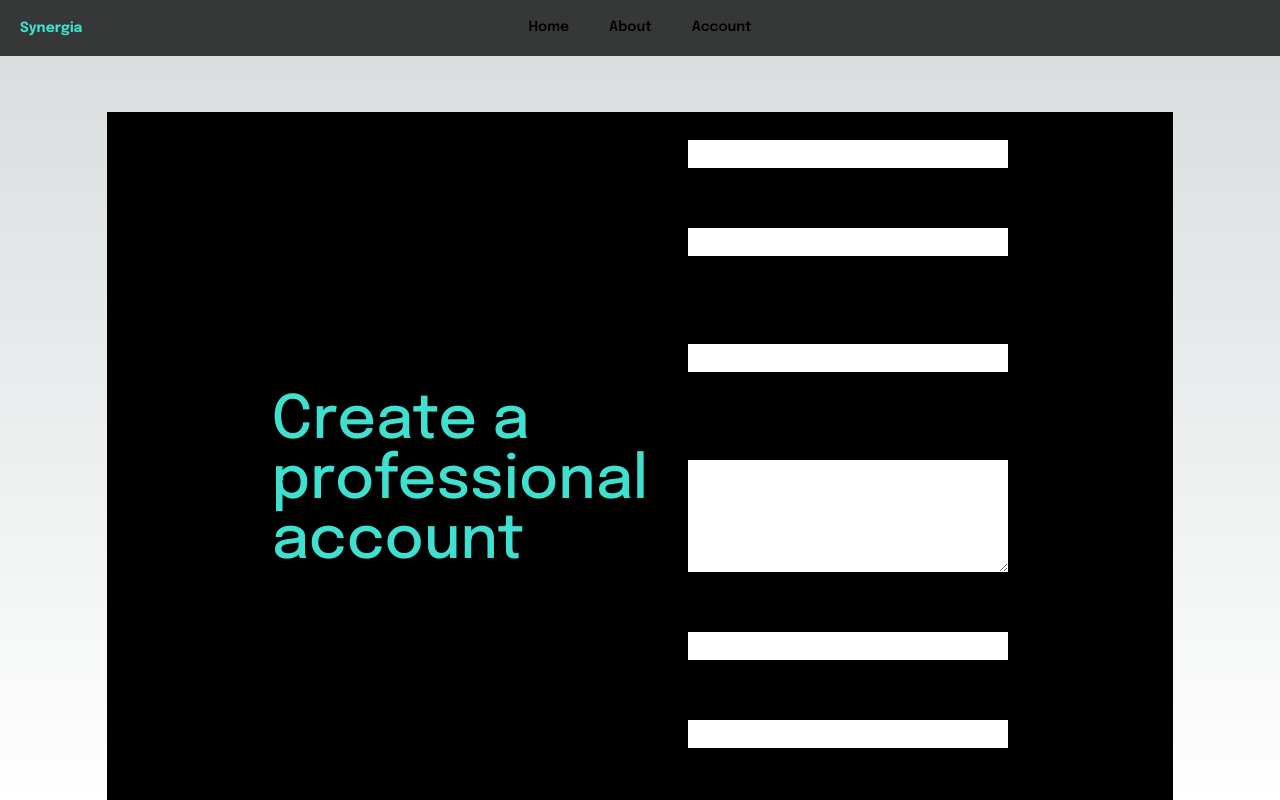
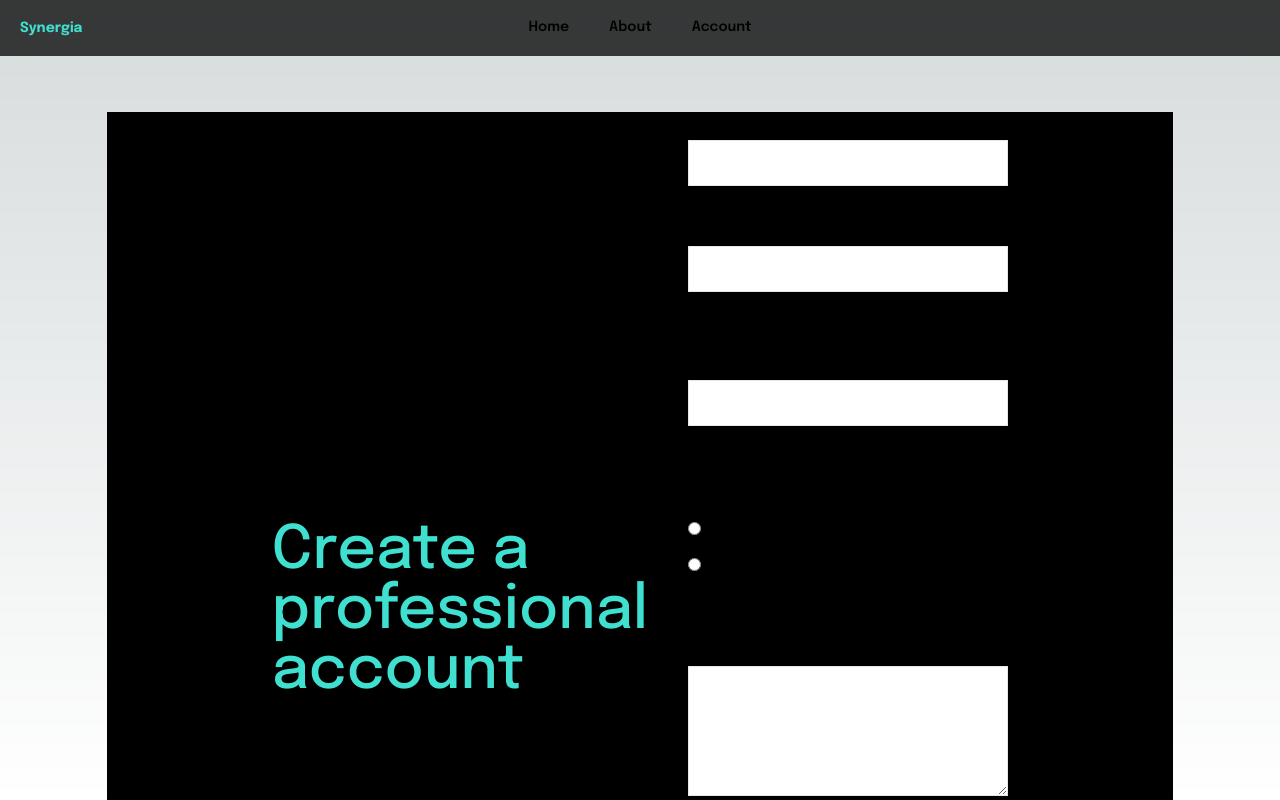
Before and after one commit to tizianocarranza/synergia, a Next.js app: page /sign-up/professional in a window 1280 px wide. Shown: the top 800 px of the page. Built offline with nearby package versions, Linux system fonts and the light colour scheme.

Commit message:
Professionals sign up first stage and cards redesign

```diff
--- a/src/app/globals.css
+++ b/src/app/globals.css
@@ -106,3 +106,16 @@ body {
 .card-top-selected {
   @apply lg:hover:h-full
 }
+
+.input-error {
+  @apply mt-2 text-sm text-red-300;
+}
+.form-error {
+  @apply mt-3 text-md text-red-300 font-semibold;
+}
+.form-success {
+  @apply mt-3 text-md text-green-300 font-semibold;
+}
+.scroll-container::-webkit-scrollbar {
+  visibility: hidden;
+}
--- a/src/app/lib/config/db.js
+++ b/src/app/lib/config/db.js
@@ -1,4 +1,3 @@
-import { CONNREFUSED } from "dns";
 import mongoose from "mongoose";
 
 global.mongoose = {
--- a/src/app/lib/config/models/professional.ts
+++ b/src/app/lib/config/models/professionals.ts
@@ -20,6 +20,7 @@ const professionalSchema = new Schema({
     },
 });
 
+console.log(mongoose.models);
 const Professionals = mongoose.models.Professionals || mongoose.model("Professionals" /* model */, professionalSchema /* schema */, "Professionals" /* coll */);
 
 export default Professionals;
--- a/src/app/lib/data/actions.ts
+++ b/src/app/lib/data/actions.ts
@@ -0,0 +1,91 @@
+"use server"
+
+import { dbConnect } from "../config/db";
+import Professionals from "../config/models/professionals";
+import { z } from "zod"
+import { specialties } from "../definitions"
+
+/* Form Schemas */
+const userFormSchema = z.object({
+    name: z.string().min(2, "Please enter your name."),
+    email: z.string().email("Please enter a valid email address."),
+    password: z.string().min(8, "Your password should have at least 8 characters."),
+    description: z.string().min(50, "Tell us a bit more! Your description should be at least 50 characters long."),
+    image: z.string().optional()
+});
+
+const professionalFormSchema = userFormSchema.extend({
+    experience: z.coerce.number().gt(0, { /* Coerce pasa a number el string que recibe del form */
+        message: "Please enter a valid number of years of experience (at least 1 year).",
+    }).lt(21, {
+        message: "Please enter a valid number of years of experience (maximum 20 years)."
+    }),
+    specialty: z.enum(specialties, {
+        message: "Please select your area of specialty.",
+        invalid_type_error: "Oops! That doesn't seem like a valid specialty. Please select one from the list."
+    }),
+    employmentStatus: z.enum(["employed", "unemployed"], {
+        message: "Please select your current employment status.",
+        invalid_type_error: "Please select your current employment status from the available options."
+    })
+});
+
+//Form States
+export type ProfessionalState = {
+    errors?: {
+        name?: string[];
+        email?: string[];
+        password?: string[];
+        description?: string[];
+        image?: string[];
+        experience?: string[];
+        specialty?: string[];
+        employmentStatus?: string[];
+    } | null;
+    message?: string | null;
+};
+
+
+export const professionalSignUpFormAction = async (prevState: ProfessionalState, formData: FormData) => {
+
+    const rawProfessionalFormData = Object.fromEntries(formData.entries());
+    const validatedProfessionalFormData = professionalFormSchema.safeParse(rawProfessionalFormData); //Llamar al form-control
+
+    if (!validatedProfessionalFormData.success) {
+        return {
+            ...prevState,
+            errors: validatedProfessionalFormData.error.flatten().fieldErrors,
+            message: "Missing Fields, please submit the required information to create an account."
+        }
+    }
+
+    const newState = {
+        ...prevState,
+        errors: null,
+        message: null,
+    }
+
+    const professional = validatedProfessionalFormData.data;
+
+    console.log(professional)
+
+    try {
+        await dbConnect();
+
+        await Professionals.create({ ...professional });
+
+        return {
+            ...newState,
+            message: "Account created succesfully"
+        }
+
+    } catch (error) {
+        console.error("Error creating professional: ", error);
+
+        return {
+            ...newState,
+            message: "An error occurred while creating the account."
+        }
+    }
+
+}
--- a/src/app/lib/data/read.ts
+++ b/src/app/lib/data/read.ts
@@ -1,6 +1,8 @@
+"use server"
+
 import { dbConnect } from "@/app/lib/config/db"
-import Professionals from "../config/models/professional"
-import Organizations from "../config/models/organization"
+import Professionals from "../config/models/professionals"
+import Organizations from "../config/models/organizations"
 import { formatOrganizations, formatProfessionals } from "../utils"
 
 //Professionals
--- a/src/app/ui/account/sign-up-forms.tsx
+++ b/src/app/ui/account/sign-up-forms.tsx
@@ -1,50 +1,180 @@
-import { specialties, areas } from "@/app/lib/definitions"
-import { PrimaryButton } from "../buttons/buttons"
+"use client"
+
+import { specialties, areas } from "@/app/lib/definitions";
+import { PrimaryButton } from "../buttons/buttons";
+import { professionalSignUpFormAction } from "@/app/lib/data/actions";
+import { useActionState } from "react";
+import { ProfessionalState } from "@/app/lib/data/actions";
 
 export function ProfessionalSignUpForm() {
+    const initialState: ProfessionalState = {
+        errors: {},
+        message: null,
+    };
+
+    const [state, formAction] = useActionState(professionalSignUpFormAction, initialState);
+
     return (
-        <form action="" className="flex flex-col gap-14 w-80">
+        <form action={formAction} className="flex flex-col gap-14 w-80">
+            <div className="flex flex-col gap-8">
+                <div className="flex flex-col">
+                    <label htmlFor="name">What&apos;s your first name?</label>
+                    <input
+                        type="text"
+                        name="name"
+                        id="name"
+                        aria-describedby="name-error"
+                        className="border p-2"
+                    />
+                    <div id="name-error" aria-live="polite" aria-atomic="true">
+                        {state.errors?.name &&
+                            state.errors.name.map((error: string, index: number) => (
+                                <p className="input-error" key={index}>{error}</p>
+                            ))
+                        }
+                    </div>
+                </div>
 
-            <div className="flex flex-col gap-8">
-                <div className=" flex flex-col">
-                    <label htmlFor="name">What&apos;s your first name?</label>
-                    <input type="text" name="name" />
-                </div>
                 <div className="flex flex-col">
                     <label htmlFor="specialty">What are you good at?</label>
-                    <input list="specialties" name="specialty" />
+                    <input
+                        list="specialties"
+                        name="specialty"
+                        id="specialty"
+                        className="border p-2"
+                    />
                     <datalist id="specialties">
-                        {
-                            specialties.map(specialty => (
-                                <option key={specialty}>{specialty}</option>
+                        {specialties.map(specialty => (
+                            <option key={specialty} value={specialty}>{specialty}</option>
+                        ))}
+                    </datalist>
+                    <div id="specialty-error" aria-live="polite" aria-atomic="true">
+                        {state.errors?.specialty &&
+                            state.errors.specialty.map((error: string, index: number) => (
+                                <p className="input-error" key={index}>{error}</p>
                             ))
                         }
-                    </datalist>
+                    </div>
                 </div>
+
                 <div className="flex flex-col">
-                    <label htmlFor="years">How many years of experience do you have?</label>
-                    <input max={20} min={1} type="number" name="years" />
+                    <label htmlFor="experience">How many years of experience do you have?</label>
+                    <input
+                        type="number"
+                        name="experience"
+                        id="experience"
+                        min={1}
+                        max={20}
+                        className="border p-2"
+                    />
+                    <div id="experience-error" aria-live="polite" aria-atomic="true">
+                        {state.errors?.experience &&
+                            state.errors.experience.map((error: string, index: number) => (
+                                <p className="input-error" key={index}>{error}</p>
+                            ))
+                        }
+                    </div>
                 </div>
+
+                <div className="flex flex-col">
+                    <label htmlFor="employmentStatus">What&apos;s your current employment status?</label>
+                    <div className="flex flex-col gap-2">
+                        <div className="flex items-center gap-3">
+                            <input
+                                type="radio"
+                                name="employmentStatus"
+                                id="employed"
+                                value="employed"
+                            />
+                            <label htmlFor="employed">Employed</label>
+                        </div>
+                        <div className="flex items-center gap-3">
+                            <input
+                                type="radio"
+                                name="employmentStatus"
+                                id="unemployed"
+                                value="unemployed"
+                            />
+                            <label htmlFor="unemployed">Unemployed</label>
+                        </div>
+                    </div>
+
+
+                    <div id="employmentStatus-error" aria-live="polite" aria-atomic="true">
+                        {state.errors?.employmentStatus &&
+                            state.errors.employmentStatus.map((error: string, index: number) => (
+                                <p className="input-error" key={index}>{error}</p>
+                            ))
+                        }
+                    </div>
+                </div>
+
                 <div className="flex flex-col">
                     <label htmlFor="description">Give us a brief description of yourself as a professional</label>
-                    <textarea name="description" rows={4} minLength={50} />
+                    <textarea
+                        name="description"
+                        id="description"
+                        rows={4}
+                        minLength={50}
+                        className="border p-2"
+                    />
+                    <div id="description-error" aria-live="polite" aria-atomic="true">
+                        {state.errors?.description &&
+                            state.errors.description.map((error: string, index: number) => (
+                                <p className="input-error" key={index}>{error}</p>
+                            ))
+                        }
+                    </div>
                 </div>
+
                 <div className="flex flex-col">
                     <label htmlFor="email">Write your email</label>
-                    <input type="email" name="email" />
+                    <input
+                        type="email"
+                        name="email"
+                        id="email"
+                        className="border p-2"
+                    />
+                    <div id="email-error" aria-live="polite" aria-atomic="true">
+                        {state.errors?.email &&
+                            state.errors.email.map((error: string, index: number) => (
+                                <p className="input-error" key={index}>{error}</p>
+                            ))
+                        }
+                    </div>
                 </div>
+
                 <div className="flex flex-col">
                     <label htmlFor="password">Create a password</label>
-                    <input type="password" name="password" />
+                    <input
+                        type="password"
+                        name="password"
+                        id="password"
+                        className="border p-2"
+                    />
+                    <div id="password-error" aria-live="polite" aria-atomic="true">
+                        {state.errors?.password &&
+                            state.errors.password.map((error: string, index: number) => (
+                                <p className="input-error" key={index}>{error}</p>
+                            ))
+                        }
+                    </div>
                 </div>
             </div>
 
-            <PrimaryButton type="submit">
-                <p className="text-brand">Create account</p>
-            </PrimaryButton>
+            <div className="">
+                <PrimaryButton type="submit">
+                    <p className="text-brand">Create account</p>
+                </PrimaryButton>
+
+                {state.message && (
+                    <p className={state.errors ? "form-error" : "form-success"}>{state.message}</p>
+                )}
+            </div>
         </form>
-    )
+    );
 }
+
 
 export function OrganizationSignUpForm() {
     return (
--- a/src/app/ui/cards/organization-card.tsx
+++ b/src/app/ui/cards/organization-card.tsx
@@ -41,7 +41,7 @@ export default function OrganizationCard({ organization }: { organization: organ
 
     return (
             <div
-                className="relative flex items-center justify-center h-80 w-80 lg:h-96 lg:w-96 rounded-md text-white text-center list-none transition 300ms ease-in-out"
+                className="relative flex items-center justify-center h-80 w-80 lg:h-96 lg:w-96 rounded-md text-white text-center text-xl list-none transition 300ms ease-in-out"
                 style={{ backgroundColor: topHover || bottomHover ? organization.cardColor : "black", border: `5px solid ${organization.color}` }}
             >
                 <div className="relative h-5/6 w-5/6 rounded-md overflow-hidden">
@@ -61,11 +61,13 @@ export default function OrganizationCard({ organization }: { organization: organ
                                 bottomHover ?
                                     (
                                         <>
-                                            <li>{organization.description}</li>
+                                            <li className="flex items-start justify-center max-h-2/3 my-5 text-md overflow-y-scroll scroll-container">
+                                                {organization.description}
+                                            </li>
                                         </>
                                     ) : (
                                         <>
-                                            <li><span className="font-bold p-1 text-xl" style={{ background: organization.color }}>{organization.area}</span></li>
+                                            <li><span className="font-bold p-1" style={{ background: organization.color }}>{organization.area}</span></li>
                                         </>
                                     )
                             }
--- a/src/app/ui/cards/professional-card.tsx
+++ b/src/app/ui/cards/professional-card.tsx
@@ -35,7 +35,7 @@ export default function ProfessionalCard({ professional }: { professional: profe
 
 
     return (
-            <div className="relative flex items-center justify-center h-80 w-80 lg:h-96 lg:w-96 rounded-full text-white text-center list-none transition 300ms ease-in-out"
+            <div className="relative flex items-center justify-center h-80 w-80 lg:h-96 lg:w-96 rounded-full text-white text-center text-xl list-none transition 300ms ease-in-out"
             style={{ backgroundColor:  topHover || bottomHover ? professional.cardColor : "black", border: `5px solid ${professional.color}` }}
             >
                 <div className="h-5/6 w-5/6 rounded-full overflow-hidden">
@@ -49,18 +49,20 @@ export default function ProfessionalCard({ professional }: { professional: profe
                         onMouseEnter={isDesktop ? handleMouseEnterBottom : undefined}
                         onMouseLeave={isDesktop ? handleMouseLeaveBottom : undefined}
                      >
-                        <div className="flex flex-col justify-center items-center w-10/12 gap-3 ">
+                        <div className="flex flex-col justify-center items-center h-full w-10/12 gap-3">
                         <li className="font-bold">{professional.name}</li>
                             {
                                 bottomHover ?
                                     (
                                         <>
-                                            <li>{professional.description}</li>
+                                            <li className="flex items-start justify-center max-h-2/3 my-5 text-md overflow-y-scroll scroll-container">
+                                                {professional.description}
+                                            </li>
                                         </>
                                     ) : (
                                         <>
-                                            <li><span className="font-bold p-1 text-xl" style={{ background: professional.color }}>{professional.specialty}</span></li>
-                                            <li>{professional.experience} years of exp.</li>
+                                            <li><span className="font-bold p-1" style={{ background: professional.color }}>{professional.specialty}</span></li>
+                                            <li className="text-md">{professional.experience} years of exp.</li>
                                         </>
                                     )
                             }
```
Also changed, not shown: package.json (+6 -4 lines), tsconfig.json (+20 -5 lines), src/app/lib/config/models/organizations.ts (renamed from src/app/lib/config/models/organization.ts), 1 other file (tests, documents, lock files or other folders).
